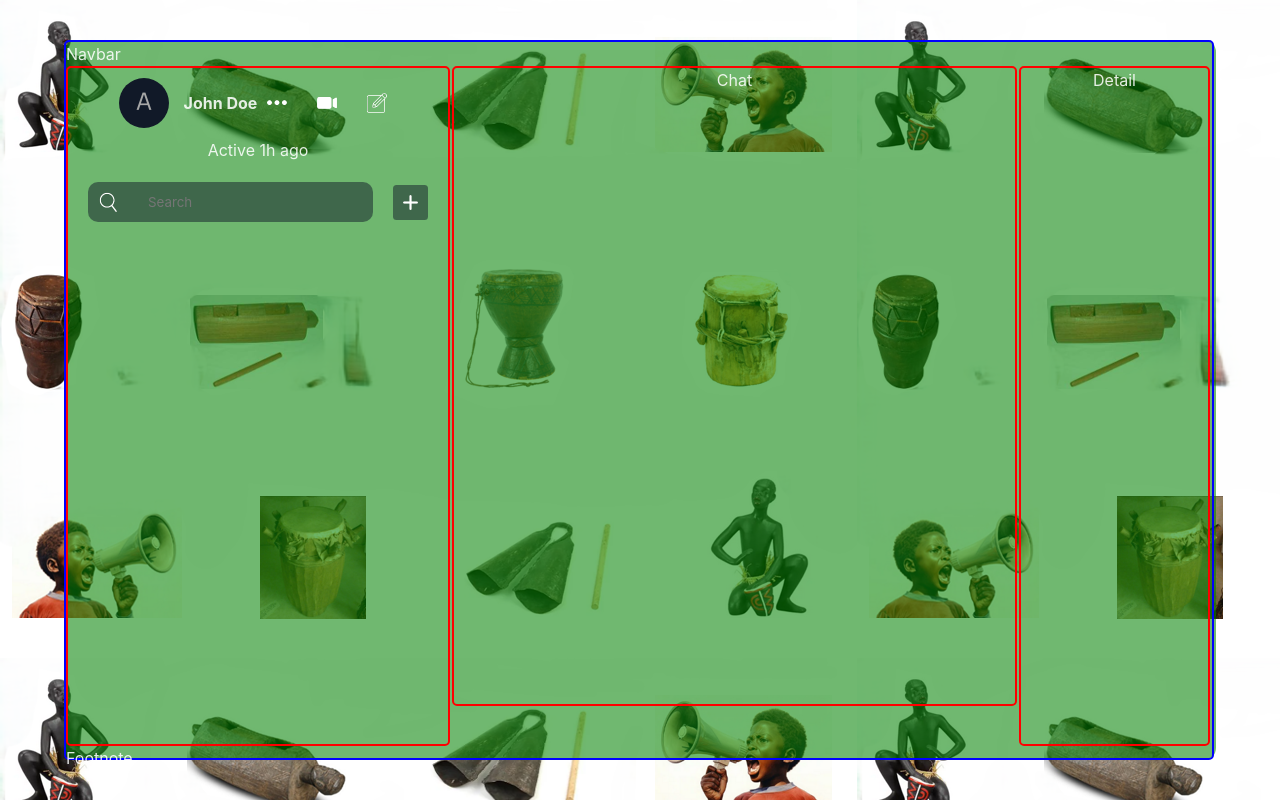
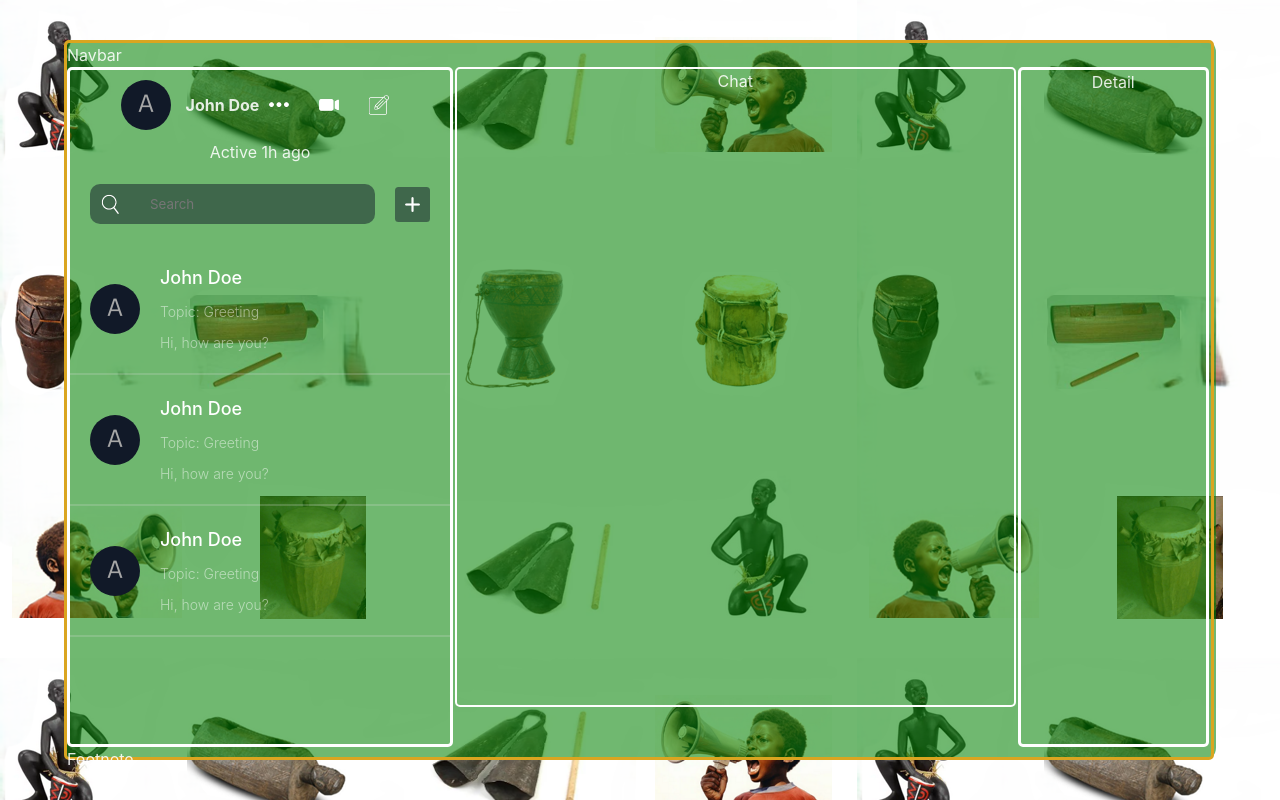
Before and after one commit to Petersomond1/ikoota, a React (Vite) app in the folder ikootaclient/: page /iko in a window 1280 px wide. Built offline with nearby package versions, Linux system fonts and the light colour scheme.

Commit message:
Working the items div and multiplying it to overflow. about starting  middle chat css

```diff
--- a/ikootaclient/src/components/iko/Chatlist.jsx
+++ b/ikootaclient/src/components/iko/Chatlist.jsx
@@ -12,6 +12,30 @@
             </div>
     <img src={addMode ? "./minus.png" : "./plus.png"} alt="" className='add' onClick={() => setAddMode(!addMode)} />
         </div>
+        <div className="item">
+            <img src="./avatar.png" alt="" />
+            <div className="texts">
+                <span>John Doe</span>
+                <p>Topic: Greeting</p>
+                <p>Hi, how are you?</p>
+            </div>
+        </div>
+        <div className="item">
+            <img src="./avatar.png" alt="" />
+            <div className="texts">
+                <span>John Doe</span>
+                <p>Topic: Greeting</p>
+                <p>Hi, how are you?</p>
+            </div>
+        </div>
+        <div className="item">
+            <img src="./avatar.png" alt="" />
+            <div className="texts">
+                <span>John Doe</span>
+                <p>Topic: Greeting</p>
+                <p>Hi, how are you?</p>
+            </div>
+        </div>
      </div>
   )
 }
--- a/ikootaclient/src/components/iko/chat.css
+++ b/ikootaclient/src/components/iko/chat.css
@@ -1,11 +1,13 @@
 .chat_container{
     flex: 3;
     display: flex;
+    border-left: 4px solid white;
+    border-right: 4px solid white;
     flex-direction: column;
     justify-content: space-between;
     align-items: center;
     height: 80vh;
-    border : 2px solid red;
+    border : 2px solid white;
     border-radius: 5px;
     margin-right: 2px;
 }
--- a/ikootaclient/src/components/iko/chatlist.css
+++ b/ikootaclient/src/components/iko/chatlist.css
@@ -1,4 +1,6 @@
 .chatlist{
+    flex:1;
+    overflow: scroll;
 .search{
     display: flex;
     align-items: center;
@@ -37,4 +39,46 @@
     cursor: pointer;
   }
 }
+
+.item{
+    display: flex;
+    align-items: center;
+    gap: 20px;
+    padding: 20px;
+    cursor: pointer;
+    border-bottom: 2px solid #dddddd35;
+/* we go to th list_container to make flex, column, overflow to make this scrool*/
+
+    img{
+        width: 50px;
+        height: 50px;
+        border-radius: 50%;
+        object-fit: cover;
+    }
+
+    .texts{
+        /* flex: 1; */
+        display: flex;
+        flex-direction: column;
+        gap: 10px;
+
+        span{ /* or username*/
+            font-size: 18px;
+            font-weight: 500;
+            color: white;
+        }
+
+        p{ /* or message*/
+            font-size: 14px;
+            font-weight: 300;
+            color: rgba(255, 255, 255, 0.5);
+        }
+    }
+
+    .time{
+        font-size: 12px;
+        color: rgba(255, 255, 255, 0.5);
+    }
 }
+
+}
--- a/ikootaclient/src/components/iko/detail.css
+++ b/ikootaclient/src/components/iko/detail.css
@@ -5,7 +5,7 @@
     justify-content: space-between;
     align-items: center;
     height: 85vh;
-    border : 2px solid red;
+    border : 3px solid white;
     border-radius: 5px;
     margin-right: 2px;
 }
--- a/ikootaclient/src/components/iko/iko.css
+++ b/ikootaclient/src/components/iko/iko.css
@@ -2,7 +2,7 @@
     display: flex;
     flex-direction: column;
     height: 90vh;
-    border : 2px solid blue;
+    border : 3px solid goldenrod;
     border-radius: 5px;
     margin-right: 2px;
 }
--- a/ikootaclient/src/components/iko/list.css
+++ b/ikootaclient/src/components/iko/list.css
@@ -4,7 +4,7 @@
     flex-direction: column;
     align-items: center;
     height: 85vh;
-    border : 2px solid red;
+    border : 3px solid white;
     border-radius: 5px;
     margin-right: 2px;
 }
--- a/ikootaclient/src/components/towncrier/revpresentation.css
+++ b/ikootaclient/src/components/towncrier/revpresentation.css
@@ -5,7 +5,7 @@
     justify-content: space-between;
     align-items: center;
     height: 80vh;
-    border : 2px solid red;
+    border : 2px solid white;
     border-radius: 5px;
     margin-right: 2px;
 }
--- a/ikootaclient/src/components/towncrier/revtopic.css
+++ b/ikootaclient/src/components/towncrier/revtopic.css
@@ -5,7 +5,7 @@
     justify-content: space-between;
     align-items: center;
     height: 80vh;
-    border : 2px solid red;
+    border : 2px solid white;
     border-radius: 5px;
     margin-right: 2px;
     margin-left: 2px;
--- a/ikootaclient/src/components/towncrier/towncrier.css
+++ b/ikootaclient/src/components/towncrier/towncrier.css
@@ -2,7 +2,7 @@
     display: flex;
     flex-direction: column;
     justify-content: space-between;
-    border : 2px solid blue;
+    border : 2px solid gold;
     gap: 2px;
     border-radius: 5px;
     height: 100%;
```
